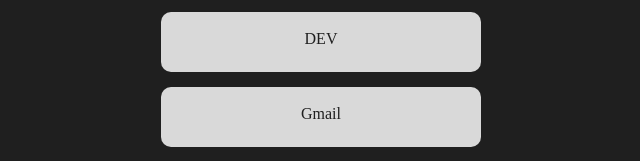
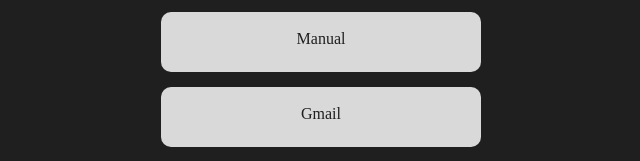
Before and after one commit to JoseDavi53/hub-links, a plain HTML site: page index.html in a window 1280 px wide. Shown: the part 268-429 px from the top of the page, 319-959 px from the left. Drawn offline with Linux system fonts and the light colour scheme; a web font is replaced by a local one.

Commit message:
finalização

```diff
--- a/index.html
+++ b/index.html
@@ -35,7 +35,8 @@
         <!-- Links -->
         <div class="container">
             <a href="https://roboticapratica.com.br/">Robótica</a>
-            <a href="https://devtutorial.com.br/">DEV</a>
+            <!-- Documento-->
+            <a href="manualCaloi.pdf">Manual</a>
             <!-- G-mail-->
             <a href="mailto:josedavialves61@gmail.com?subject=Contato
             Instagram">Gmail</a>
```
Also changed, not shown: 1 other file.
